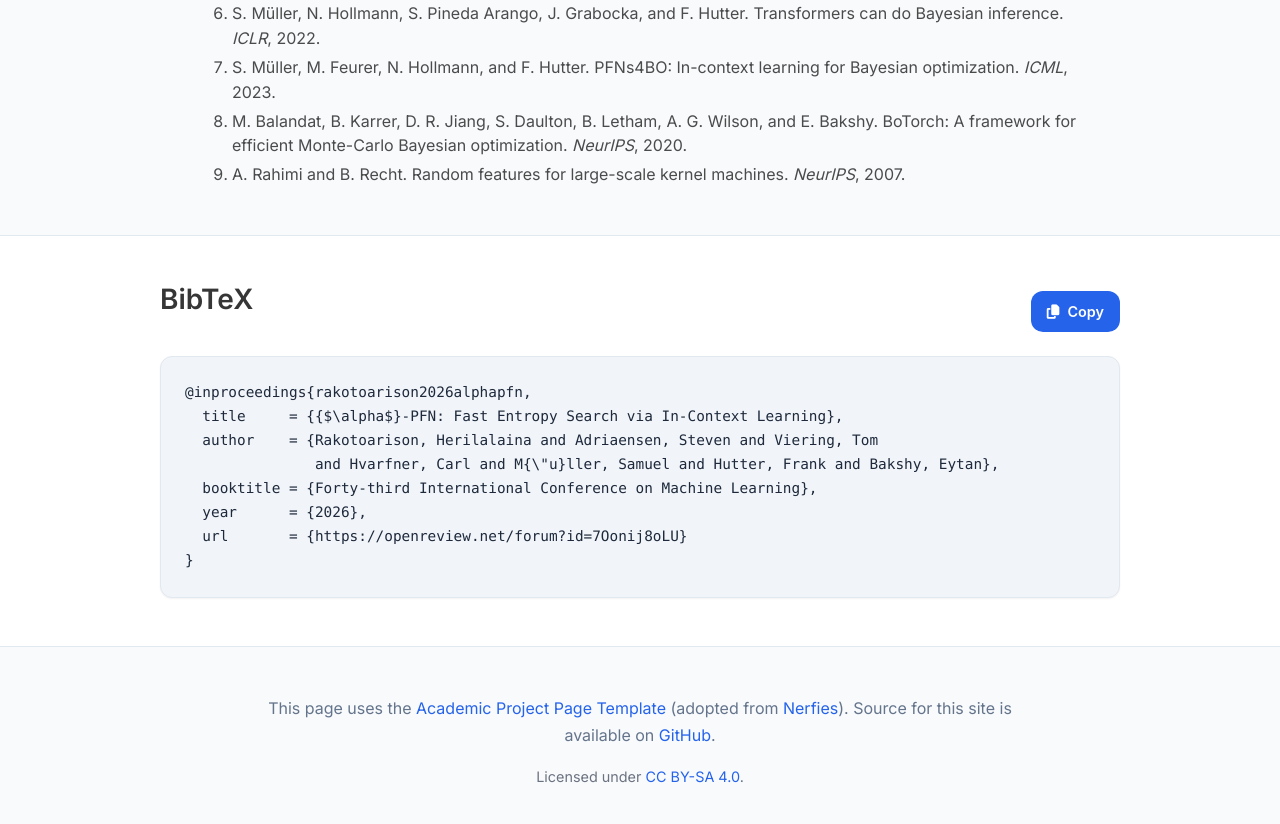
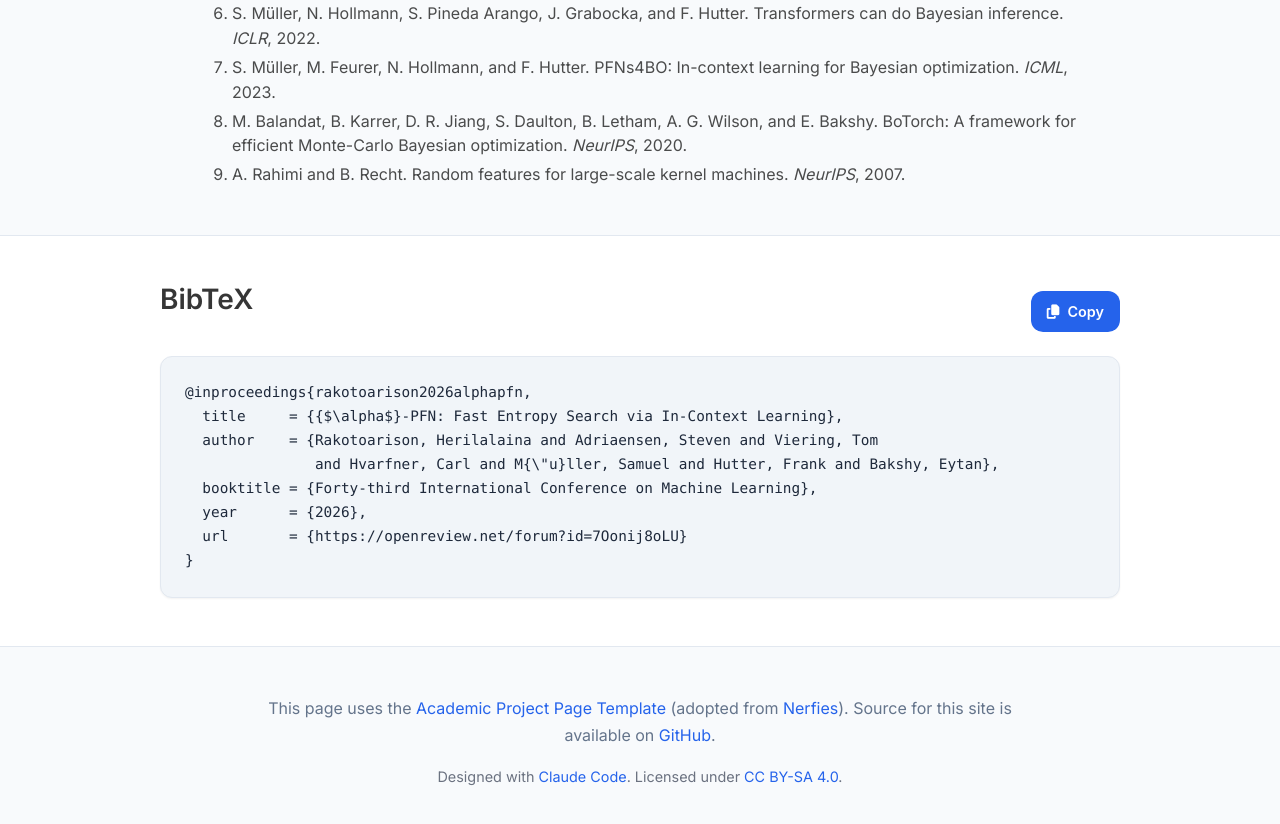
Before and after one commit to automl/AlphaPFN, a plain HTML site: page index.html in a window 1280 px wide. Shown: the part 6783-7607 px from the top of the page. Drawn offline with nearby package versions, Linux system fonts and the light colour scheme; some icons are missing.

Commit message:
Footer: add Claude Code credit

```diff
--- a/index.html
+++ b/index.html
@@ -586,6 +586,7 @@ for step in range(num_steps):
               Source for this site is available on <a href="https://github.com/automl/AlphaPFN" target="_blank">GitHub</a>.
             </p>
             <p style="font-size: 0.9rem; color:#6b7280;">
+              Designed with <a href="https://claude.com/claude-code" target="_blank">Claude Code</a>.
               Licensed under
               <a rel="license" href="http://creativecommons.org/licenses/by-sa/4.0/" target="_blank">CC BY-SA 4.0</a>.
             </p>
```
